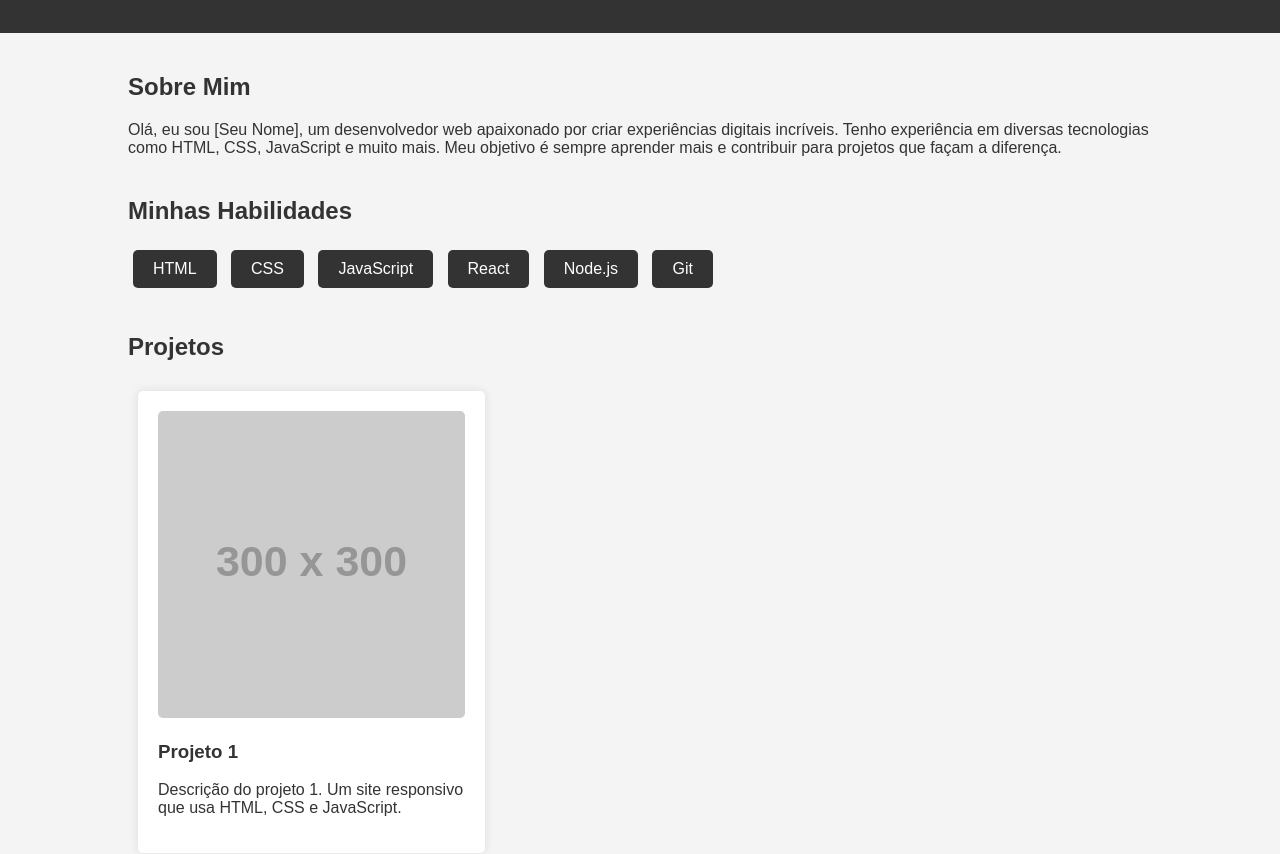
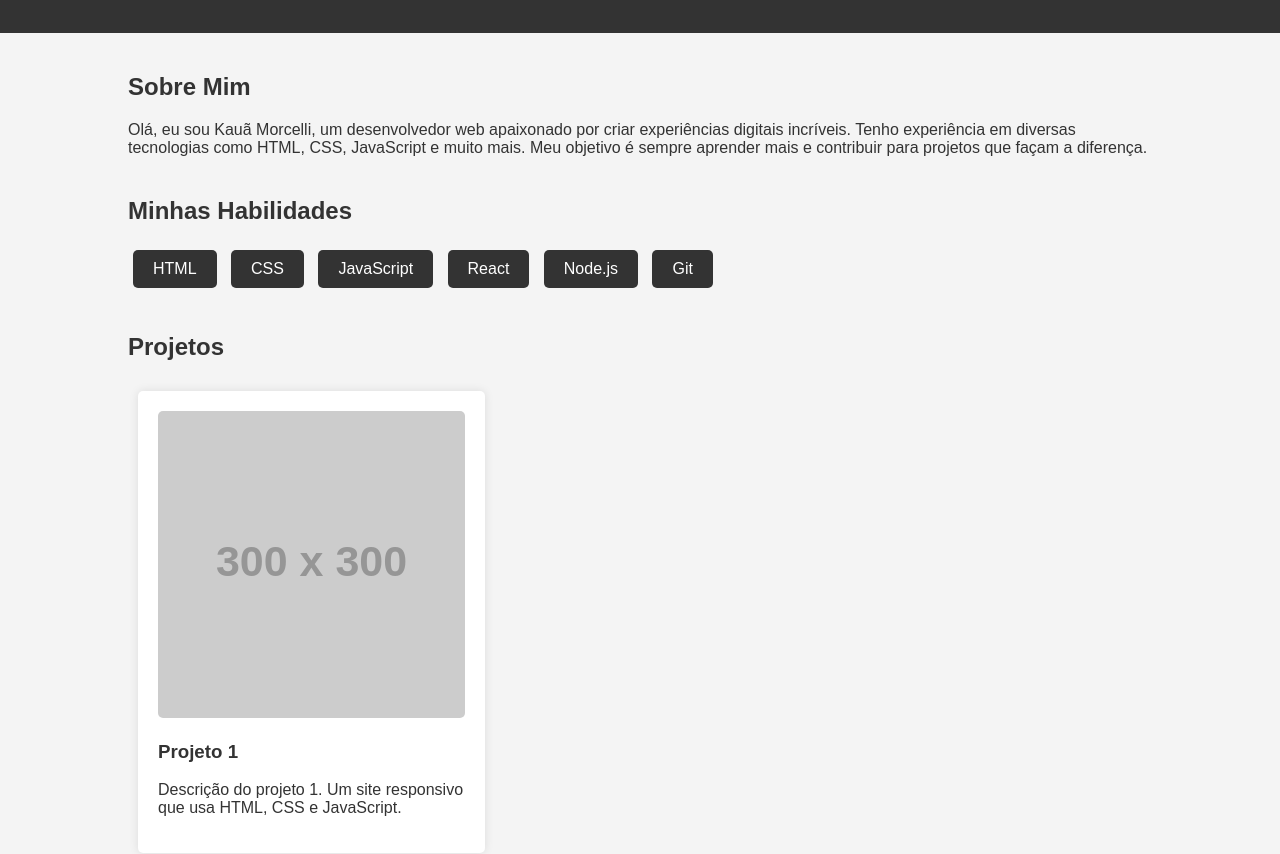
Before and after one commit to Morcelis/Portf-lio, a plain HTML site: page index.html in a window 1280 px wide. Shown: the part 94-948 px from the top of the page. Drawn offline with Linux system fonts and the light colour scheme; placeholder pictures from the web are drawn by us.

Commit message:
Update index.html

```diff
--- a/index.html
+++ b/index.html
@@ -98,7 +98,7 @@
 <div class="container">
     <section id="about">
         <h2>Sobre Mim</h2>
-        <p>Olá, eu sou [Seu Nome], um desenvolvedor web apaixonado por criar experiências digitais incríveis. Tenho experiência em diversas tecnologias como HTML, CSS, JavaScript e muito mais. Meu objetivo é sempre aprender mais e contribuir para projetos que façam a diferença.</p>
+        <p>Olá, eu sou Kauã Morcelli, um desenvolvedor web apaixonado por criar experiências digitais incríveis. Tenho experiência em diversas tecnologias como HTML, CSS, JavaScript e muito mais. Meu objetivo é sempre aprender mais e contribuir para projetos que façam a diferença.</p>
     </section>
 
     <section id="skills" class="skills">
```
